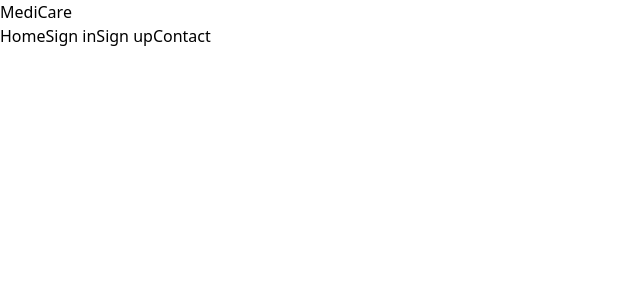
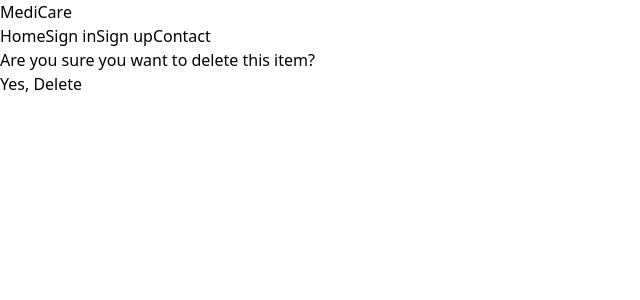
Before and after one commit to greenfield-group/green-field-parapharmacy, a React (Vite) app in the folder client/: page /admin/delete/1 in a window 1280 px wide. Shown: the top 300 px of the page, without its empty margins (0-640 px from the left). Built offline with nearby package versions, Linux system fonts and the light colour scheme.

Commit message:
admin get one and delete front done

```diff
--- a/client/src/components/admin/Delete.jsx
+++ b/client/src/components/admin/Delete.jsx
@@ -1,14 +1,54 @@
-import React from 'react'
-import { useParams } from 'react-router-dom'
+import React, { useState } from "react";
+import { useParams, useNavigate } from "react-router-dom";
+import axios from "axios";
 
 const Delete = () => {
-  const {iditem} =useParams()
-  console.log(iditem)
+  const { iditem } = useParams();
+  const [confirmation, setConfirmation] = useState(false);
+  // const history = useHistory();
+  const navigate = useNavigate();
+
+  console.log(iditem);
+  const handleDelete = (iditem) => {
+    console.log(iditem);
+    axios
+      .delete(`http://localhost:5000/api/admin/Delete/${iditem}`)
+      .then((response) => {
+        console.log("done");
+        setConfirmation(true);
+      })
+      .catch((error) => {
+        console.log(error);
+      });
+  };
+  const handleReload = () => {
+    navigate("/admin");
+  };
   return (
     <div>
+      {!confirmation ? (
+        <div>
+          <p>Are you sure you want to delete this item?</p>
+          <button
+            onClick={() => handleDelete(iditem)}
+            className="bg-red-500 text-white p-2 rounded"
+          >
+            Yes, Delete
+          </button>
+        </div>
+      ) : (
+        <div>
+          <p>Item deleted successfully!</p>
+          <button
+            onClick={handleReload}
+            className="bg-blue-500 text-white p-2 rounded"
+          >
+            Back Home
+          </button>
+        </div>
+      )}
+    </div>
+  );
+};
 
-    </div>
-  )
-}
-
-export default Delete
+export default Delete;
```
Also changed, not shown: 1 other file (tests, documents, lock files or other folders).
